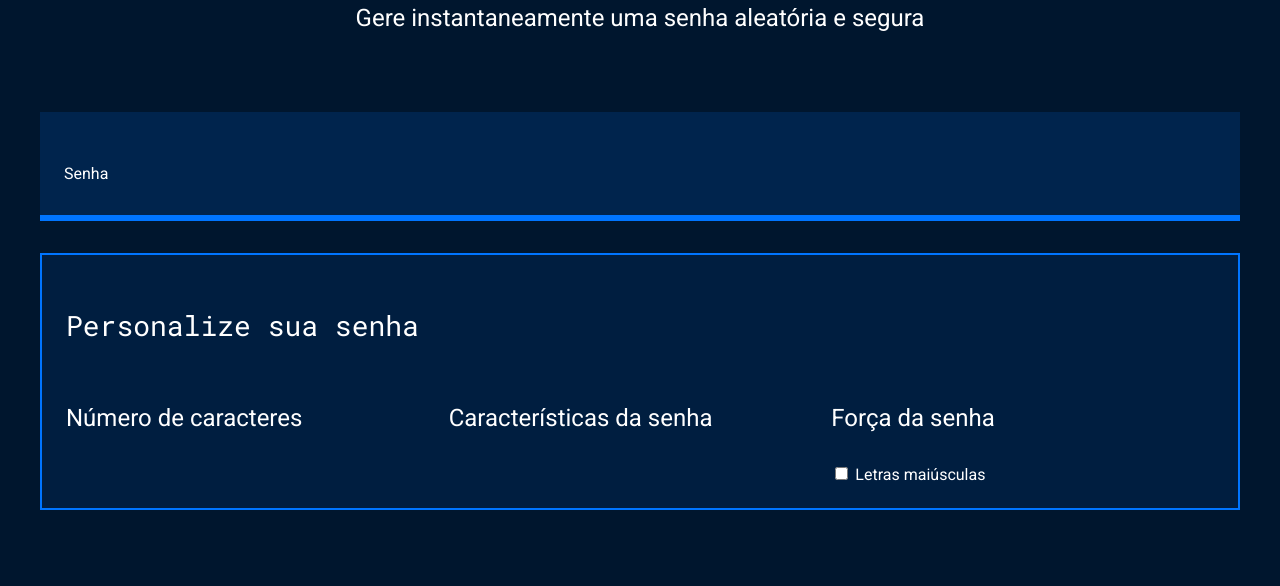
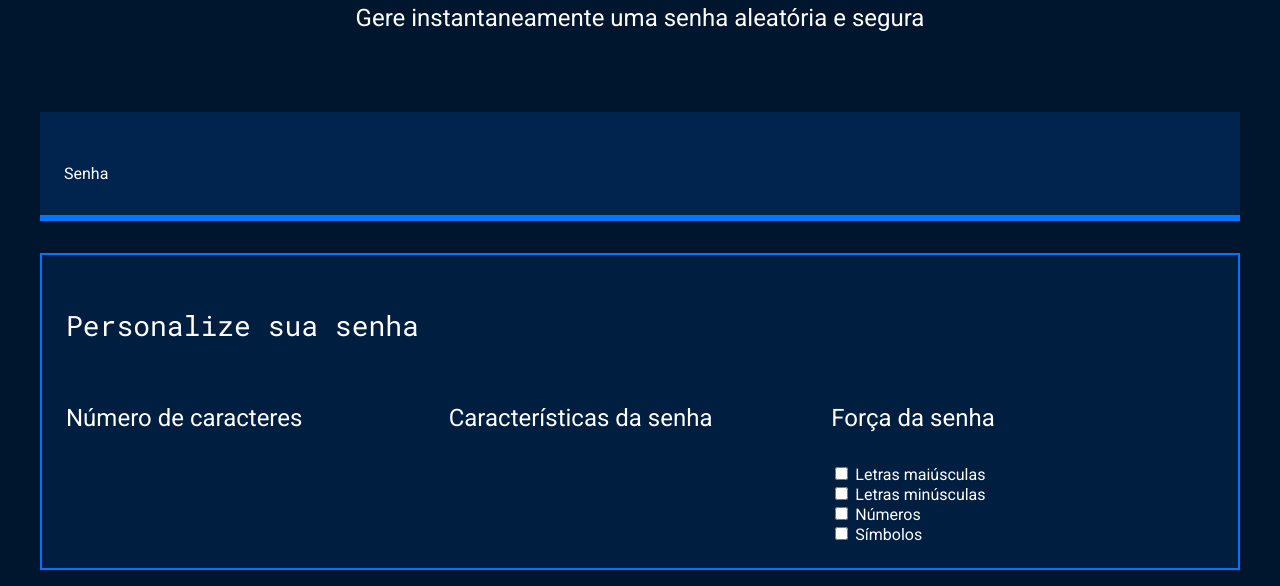
Before and after one commit to ferschine/Gerador-de-senha, a plain HTML site: page index.html in a window 1280 px wide. Shown: the part 214-800 px from the top of the page. Drawn offline with Linux system fonts and the light colour scheme.

Commit message:
Update index.html

```diff
--- a/index.html
+++ b/index.html
@@ -30,10 +30,24 @@
                 </div>
                 <div class="parametro-senha">
                     <h4 class="parametro-senha__titulo">Força da senha</h4>
+
                     <div class="parametro-senha-checkbox">
                     <input name="maiusculo" type="checkbox">
                     <label for="maiusculo">Letras maiúsculas</label>
                     </div>
+<div class="parametro-senha-checkbox">
+                    <input name="minusculo" type="checkbox">
+                    <label for="minusculo">Letras minúsculas</label>
+                    </div>
+                    <div class="parametro-senha-checkbox">
+                    <input name="numero" type="checkbox">
+                    <label for="numero">Números</label>
+                    </div>
+                    <div class="parametro-senha-checkbox">
+                      <input name="simbolo" type="checkbox">
+                      <label for="simbolo">Símbolos</label>
+                    </div>
+
                 </div>
             </div>
         </div>
```
